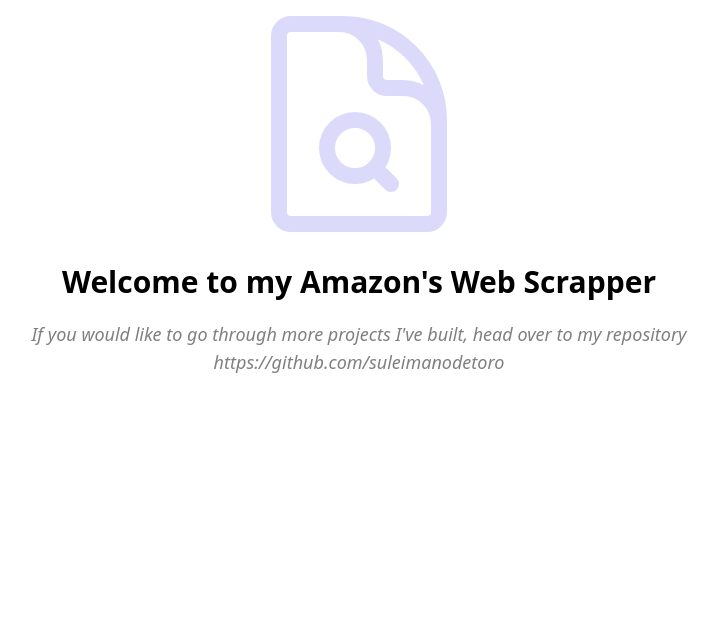
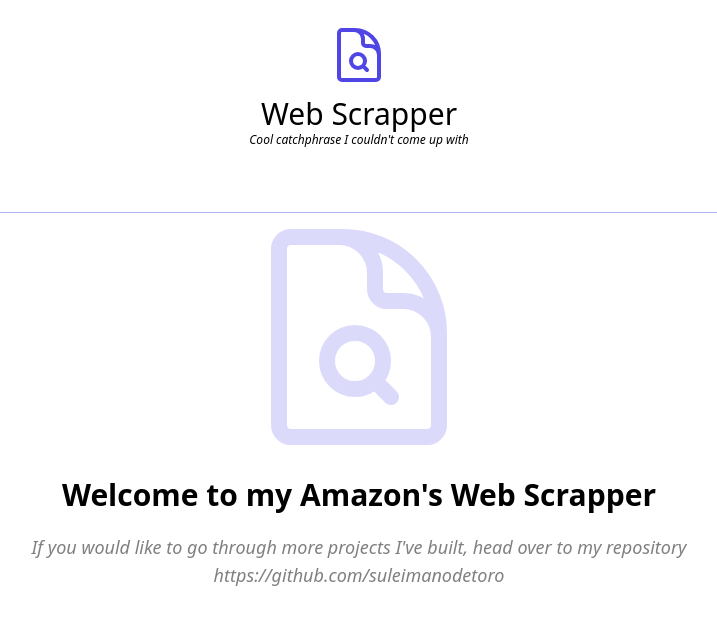
Before and after one commit to suleimanodetoro/amazon-web-scrapper, a Next.js app: page / in a window 1280 px wide. Shown: the top 624 px of the page, without its empty margins (281-998 px from the left). Built offline with nearby package versions, Linux system fonts and the light colour scheme.

Commit message:
Create Sidebar component, change layout file

```diff
--- a/app/layout.tsx
+++ b/app/layout.tsx
@@ -1,20 +1,27 @@
-import './globals.css'
-import type { Metadata } from 'next'
-
+import Sidebar from "@/components/Sidebar";
+import "./globals.css";
+import type { Metadata } from "next";
 
 export const metadata: Metadata = {
-  title: 'Amazon Web Scrapper',
-  description: 'Web scrapping tool, Suleiman Odetoro',
-}
+  title: "Amazon Web Scrapper",
+  description: "Web scrapping tool, Suleiman Odetoro",
+};
 
 export default function RootLayout({
   children,
 }: {
-  children: React.ReactNode
+  children: React.ReactNode;
 }) {
   return (
     <html lang="en">
-      <body>{children}</body>
+      <body>
+        {/* Sidebar */}
+        <Sidebar />
+        <main>
+          {/* Header */}
+          {children}
+        </main>
+      </body>
     </html>
-  )
+  );
 }
--- /dev/null
+++ b/components/Sidebar.tsx
@@ -0,0 +1,24 @@
+import { DocumentMagnifyingGlassIcon } from '@heroicons/react/24/outline'
+import React from 'react'
+
+function Sidebar() {
+  return (
+    <div className='p-2 md:10 py-6 overflow-y-auto border-b border-indigo-500/50'>
+        {/* side bar icon, header, and catchphrase */}
+        <div className='flex flex-col items-center justify-center mb-10'>
+            <DocumentMagnifyingGlassIcon className='h-16 md:w-16 text-indigo-600'/>
+            <h1 className='hidden md:inline text-3xl mt-2'>Web Scrapper</h1>
+            <h2 className='hhidden md:inline text-xs italic'>Cool catchphrase I couldn't come up with</h2>
+        </div>
+        <ul>
+            {/* SideBar Row Item */}
+            {/* SideBar Row Item */}
+            {/* SideBar Row Item */}
+            {/* SideBar Row Item */}
+
+        </ul>
+    </div>
+  )
+}
+
+export default Sidebar
```
